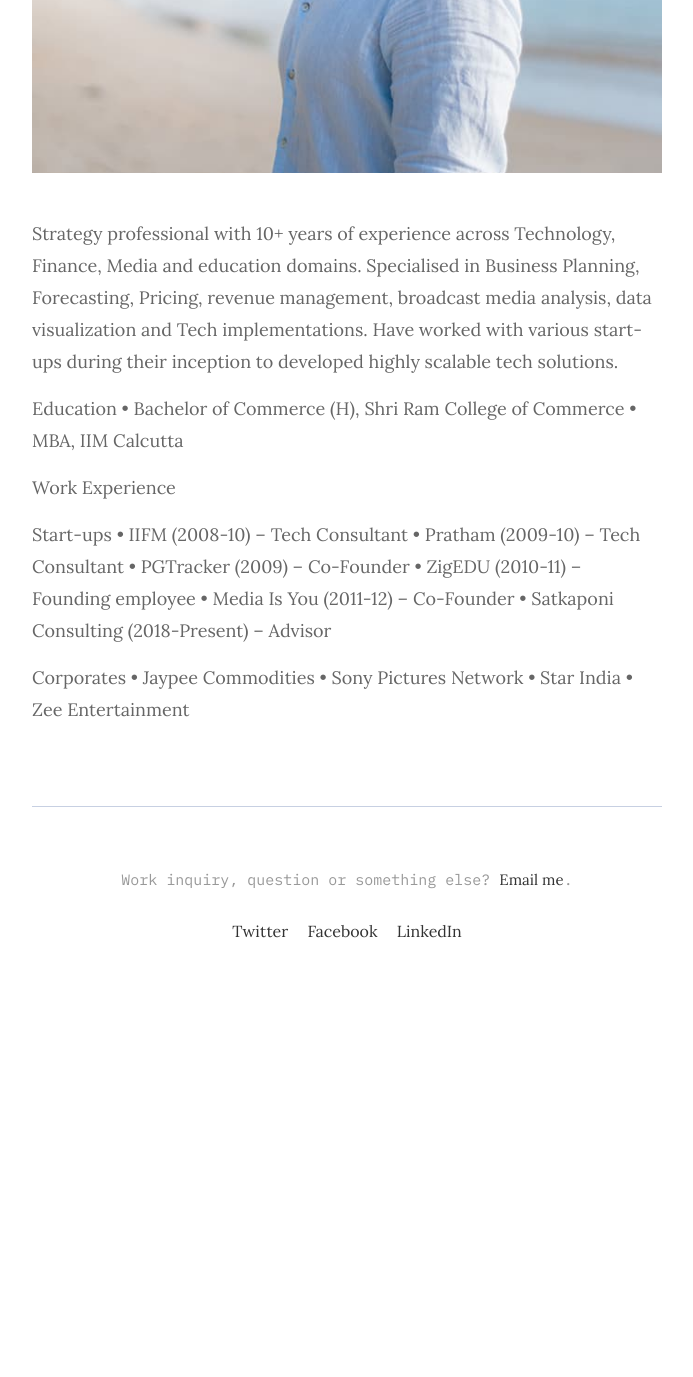
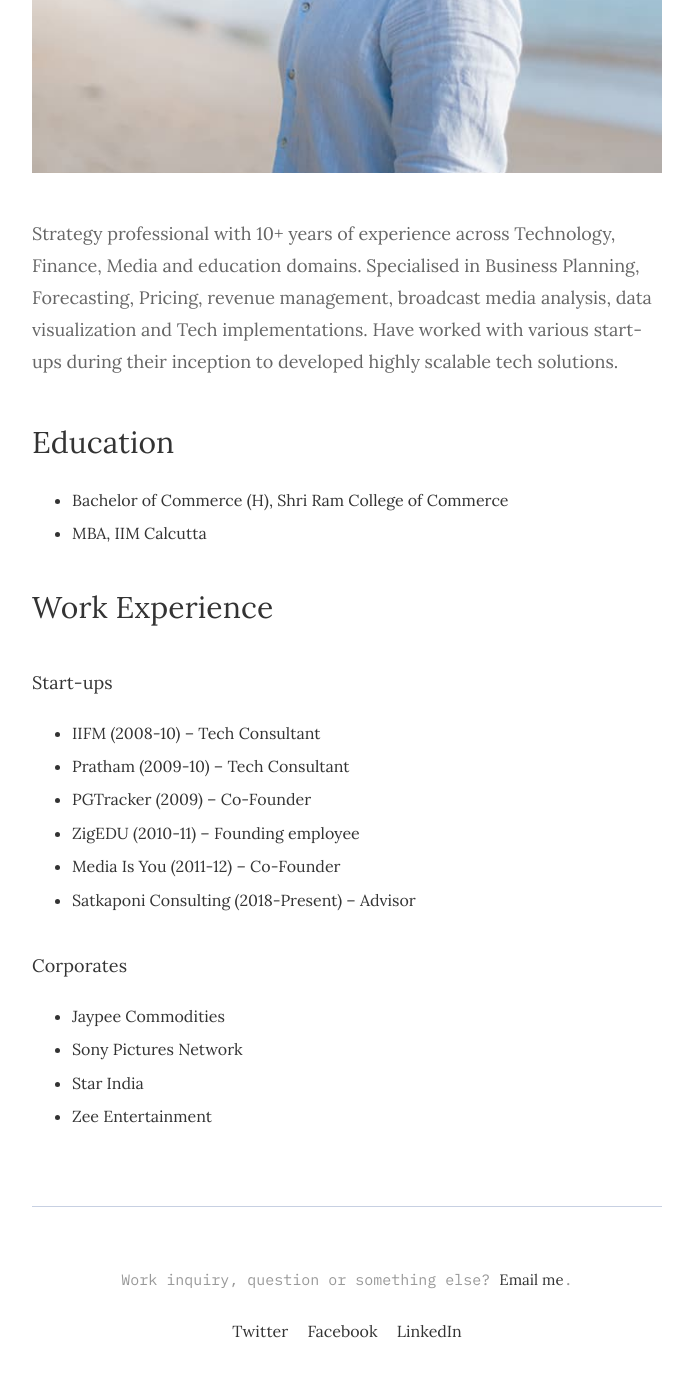
Before and after one commit to varunjain79/varunjain79.github.io, a Jekyll site: the page built from _pages/about.md, in a window 1280 px wide and 1400 px high, scrolled down 480 px. Shown: the top 1377 px of the window, without its empty margins (293-986 px from the left). Built offline with Jekyll 4.4.1, drawn with Linux system fonts in a browser that asks for light colours; before the commit the page ends 1480 px from its top, so only the background shows below that.

```diff
--- a/_pages/about.md
+++ b/_pages/about.md
@@ -8,21 +8,23 @@ image: '/assets/img/01.jpg'
 Strategy professional with 10+ years of experience across Technology, Finance, Media and education domains. Specialised in Business Planning, Forecasting, Pricing, revenue management, broadcast media analysis, data visualization and Tech implementations. Have worked with various start-ups during their inception to developed highly scalable tech solutions.
 
 Education
-• Bachelor of Commerce (H), Shri Ram College of Commerce
-• MBA, IIM Calcutta
+-------------
+* Bachelor of Commerce (H), Shri Ram College of Commerce
+* MBA, IIM Calcutta
 
 Work Experience
+-----------------
 
-Start-ups
-•	IIFM (2008-10) – Tech Consultant
-•	Pratham (2009-10) – Tech Consultant
-•	PGTracker (2009) – Co-Founder
-•	ZigEDU (2010-11) – Founding employee
-•	Media Is You (2011-12) – Co-Founder
-•	Satkaponi Consulting (2018-Present) – Advisor
+##### Start-ups
+*	IIFM (2008-10) – Tech Consultant
+*	Pratham (2009-10) – Tech Consultant
+*	PGTracker (2009) – Co-Founder
+*	ZigEDU (2010-11) – Founding employee
+*	Media Is You (2011-12) – Co-Founder
+*	Satkaponi Consulting (2018-Present) – Advisor
 
-Corporates
-•	Jaypee Commodities
-•	Sony Pictures Network
-•	Star India
-•	Zee Entertainment
+##### Corporates
+*	Jaypee Commodities
+*	Sony Pictures Network
+*	Star India
+*	Zee Entertainment
```
